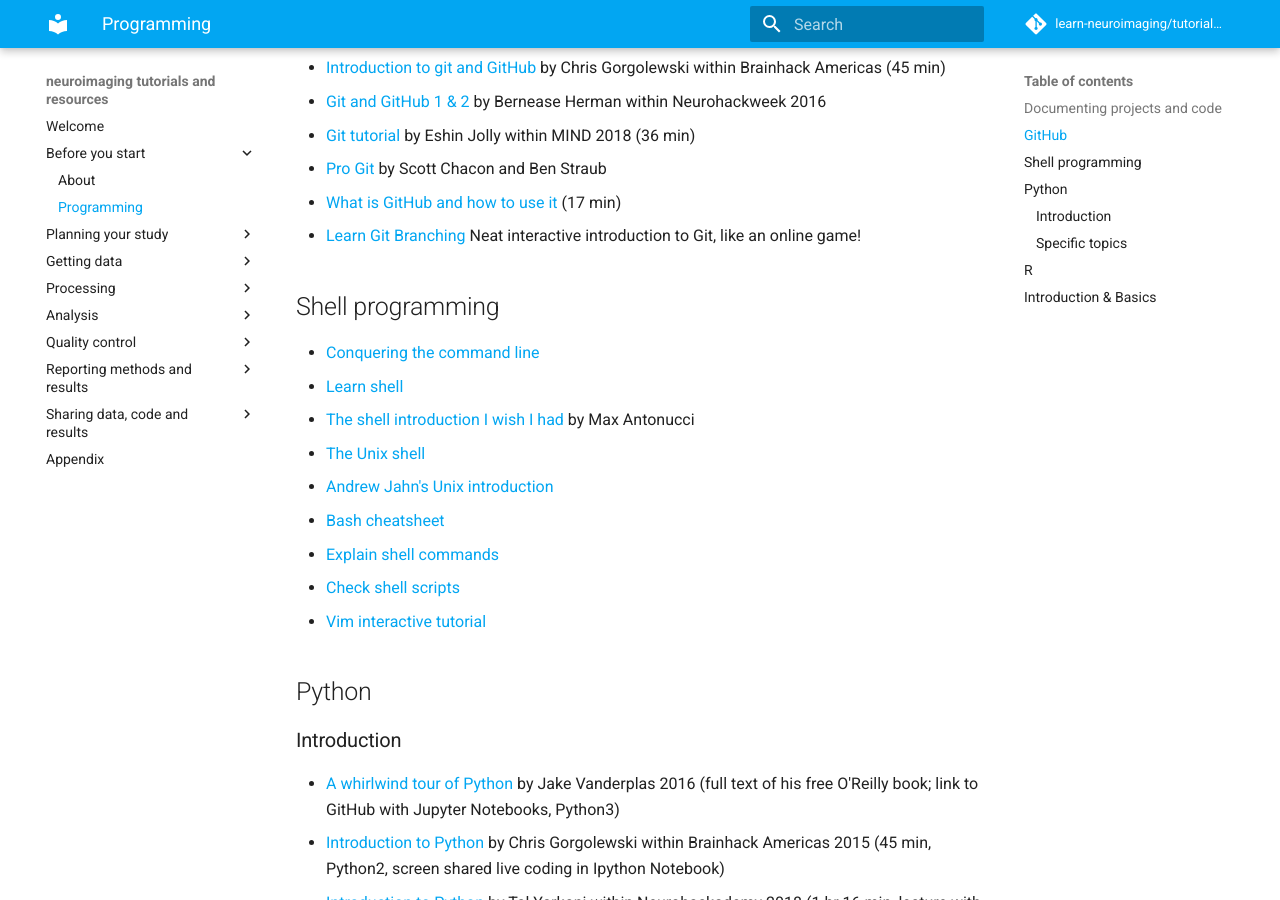
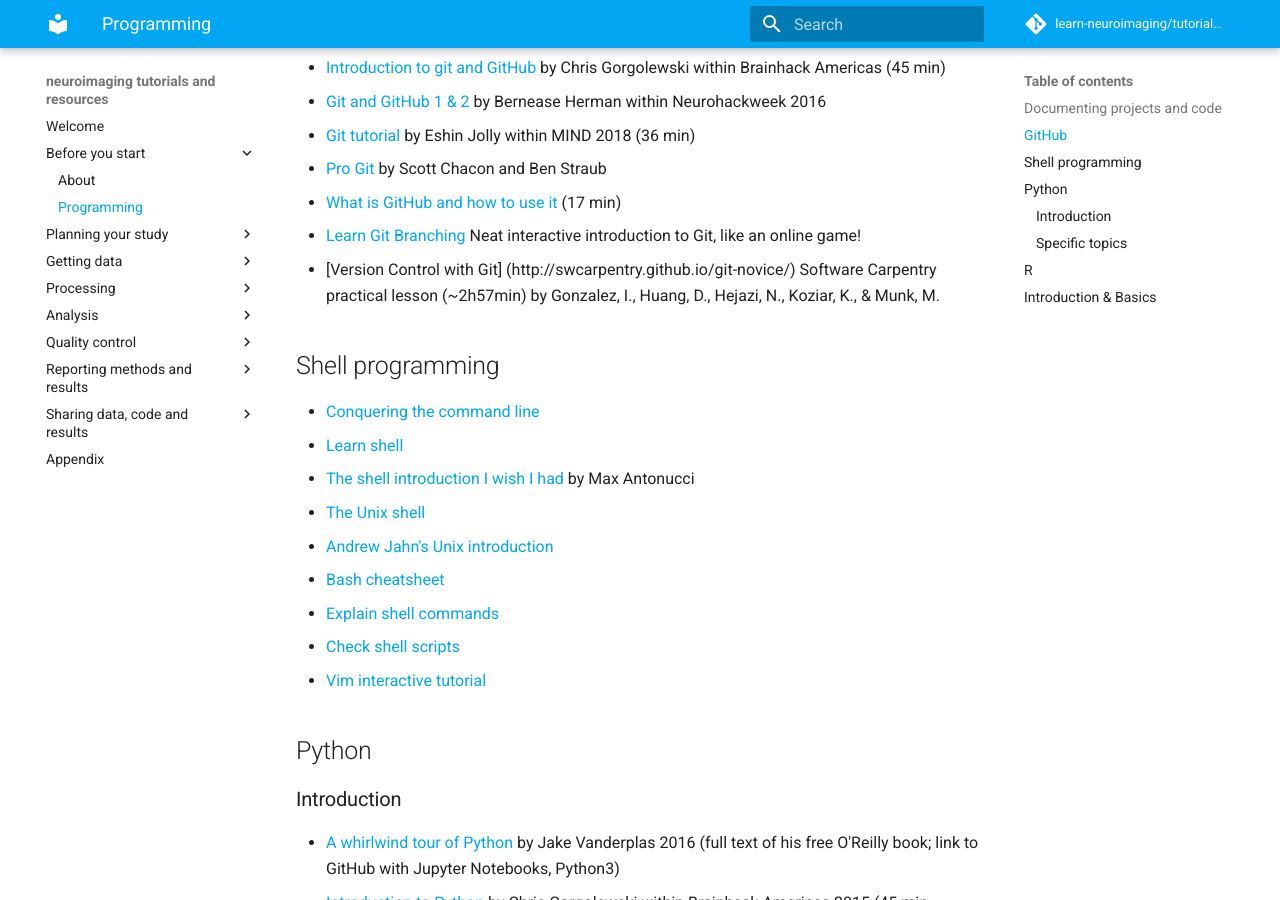
Before and after one commit to learn-neuroimaging/hitchhackers_guide_brain, an MkDocs documentation site: the page built from docs/programming.md, in a window 1280 px wide and 900 px high, scrolled down 359 px. Built offline with MkDocs 1.6.1 and Material for MkDocs 9.7.7, drawn with Linux system fonts in a browser that asks for light colours; comment, search, counter and statistics services are not loaded.

Commit message:
Add Git practical lesson by Software Carpentry

```diff
--- a/docs/programming.md
+++ b/docs/programming.md
@@ -13,7 +13,7 @@
 -   [Pro Git](https://git-scm.com/book/en/v2) by Scott Chacon and Ben Straub
 -   [What is GitHub and how to use it](https://www.youtube.com/watch?v=AnftV9HBPSc) (17 min)
 -   [Learn Git Branching](https://learngitbranching.js.org/) Neat interactive introduction to Git, like an online game!
-
+-   [Version Control with Git] (http://swcarpentry.github.io/git-novice/) Software Carpentry practical lesson (~2h57min) by Gonzalez, I., Huang, D., Hejazi, N., Koziar, K., & Munk, M.
 
 ## Shell programming
 -   [Conquering the command line](http://conqueringthecommandline.com/book/frontmatter)
```
